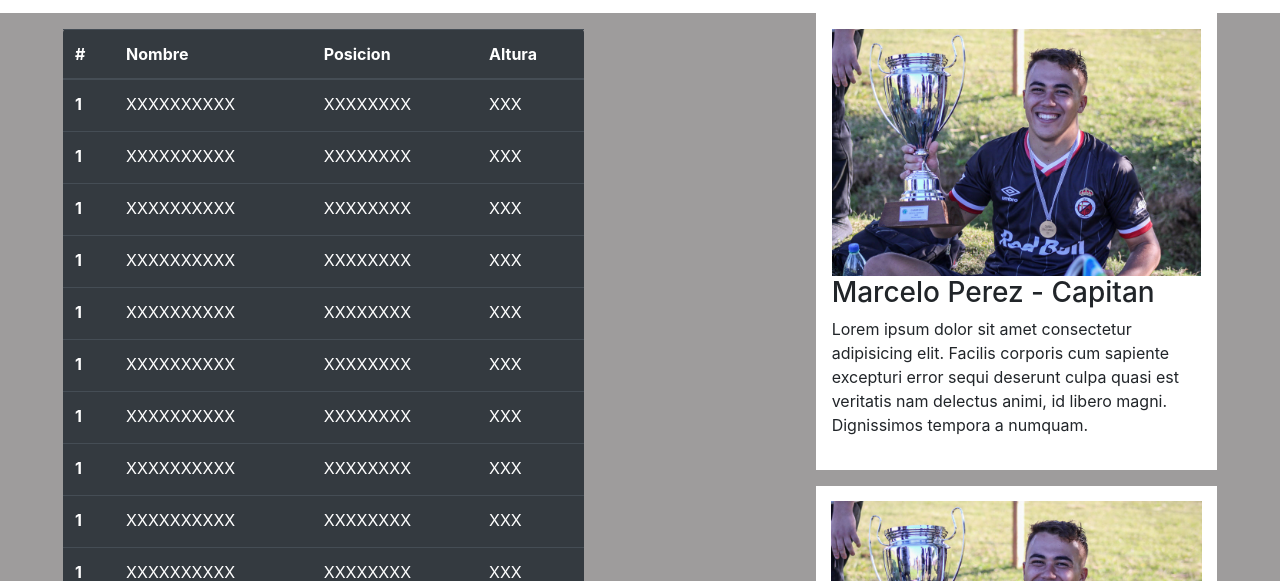
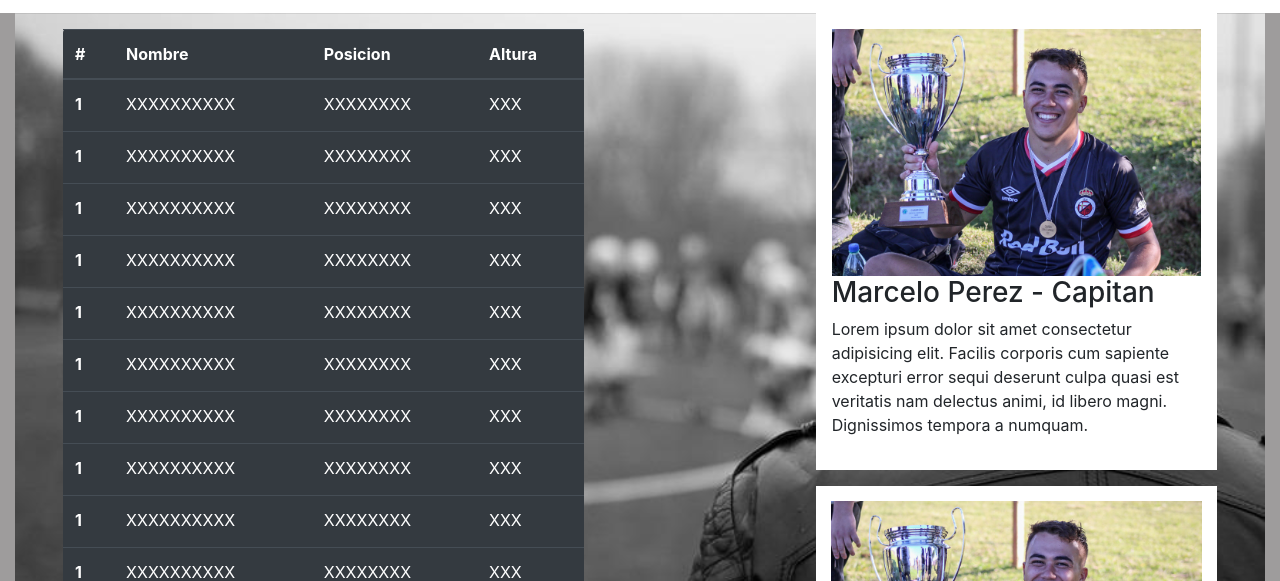
Before and after one commit to iguarisco/realmerengual, a plain HTML site: page clase-1/Pages/plantel.html in a window 1280 px wide. Shown: the part 219-800 px from the top of the page. Drawn offline with nearby package versions, Linux system fonts and the light colour scheme; a web font is replaced by a local one.

Commit message:
cambios antes de entrega2

```diff
--- a/clase-1/Merengue/estilosgrid.css
+++ b/clase-1/Merengue/estilosgrid.css
@@ -332,13 +332,18 @@ footer section .bi{
 
 
 
-
-
+    /* PLANTEL */
+    .fondoimagen{
+        background-image:url(./img/fondo.jpg);
+        background-size: 100%;
+    }
 
 
 
 
 /* ---------------------------------- */
+
+
 
 
 /* HISTORIA*/
```
Also changed, not shown: clase-1/Pages/contacto.html (+1 -1 lines).
